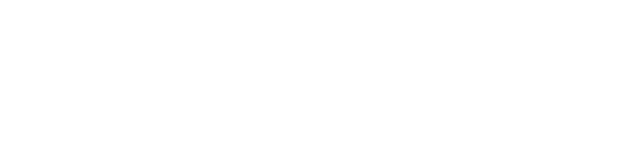
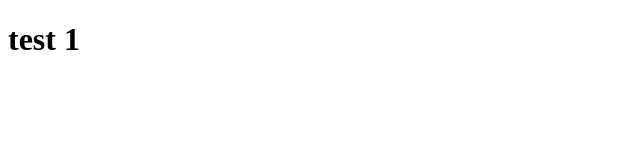
Before and after one commit to NightingaleMedia/test-deployment, a plain HTML site: page index.html in a window 1280 px wide. Shown: the whole page, without its empty margins (0-640 px from the left). Drawn offline with Linux system fonts and the light colour scheme.

Commit message:
added test

```diff
--- a/index.html
+++ b/index.html
@@ -5,5 +5,7 @@
     <meta name="viewport" content="width=device-width, initial-scale=1.0" />
     <title>Document</title>
   </head>
-  <body></body>
+  <body>
+    <h1>test 1</h1>
+  </body>
 </html>
```
